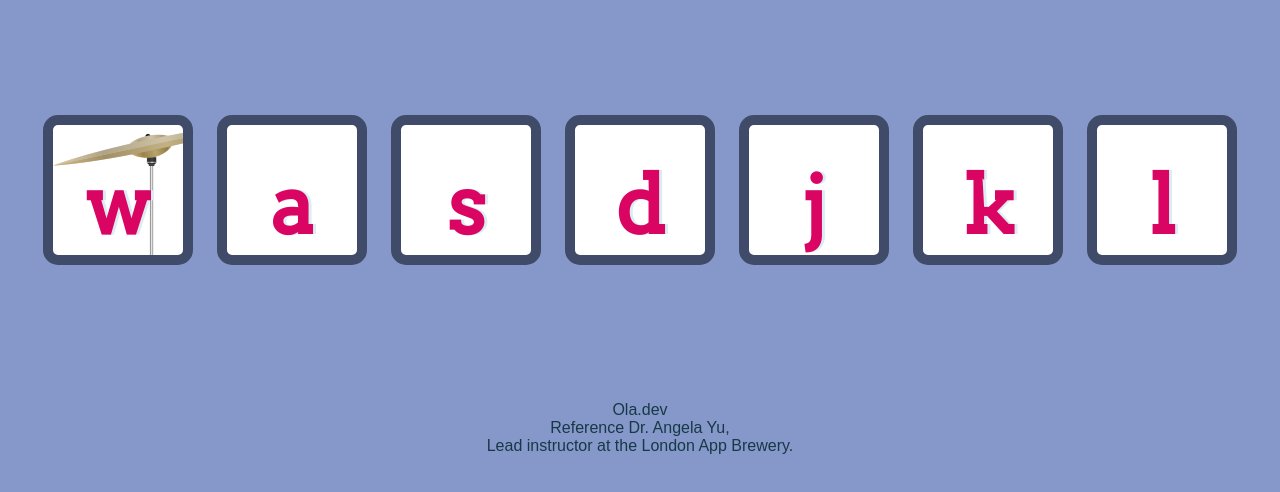
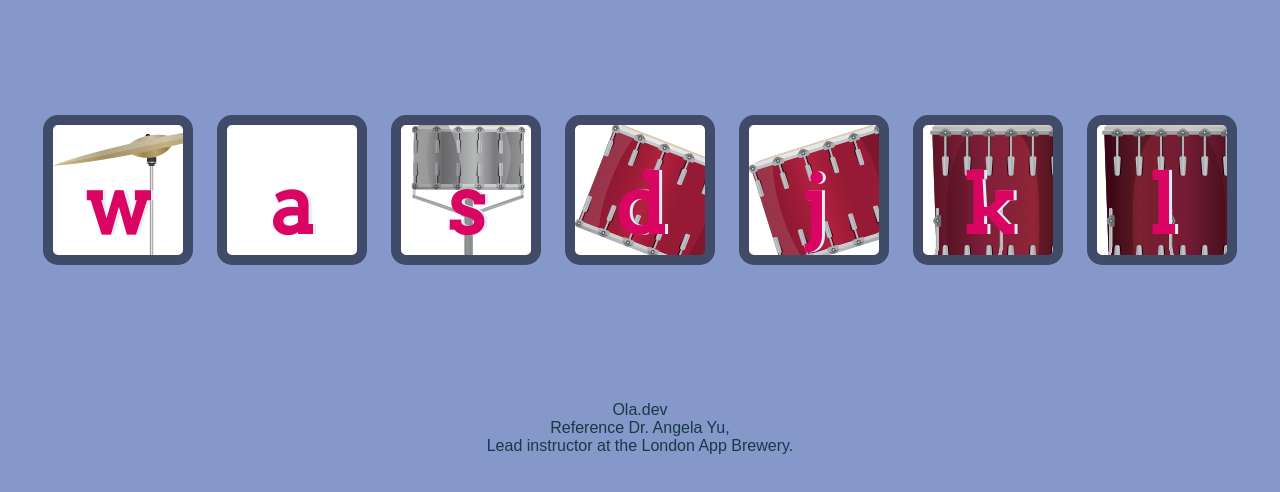
Before and after one commit to hunchoola/drumkit, a plain HTML site: page index.html in a window 1280 px wide. Shown: the part 174-666 px from the top of the page. Drawn offline with Linux system fonts and the light colour scheme; files whose address does not match are found by name.

Commit message:
Update styles.css

```diff
--- a/styles.css
+++ b/styles.css
@@ -20,28 +20,28 @@ footer {
 }
 
 .a {
-  background: url(./images/kick.png);
+  background: url(./image.crash);
   object-fit: contain;
 }
 
 .s {
-  background: url(./images/snare.png);
+  background: url(./image/snare.png);
 }
 
 .d {
-  background: url(./images/tom1.png);
+  background: url(./image/tom1.png);
 }
 
 .j {
-  background: url(./images/tom2.png);
+  background: url(./image/tom2.png);
 }
 
 .k {
-  background: url(./images/tom3.png);
+  background: url(./image/tom3.png);
 }
 
 .l {
-  background: url(./images/tom4.png);
+  background: url(./image/tom4.png);
 }
 
 .set {
```
